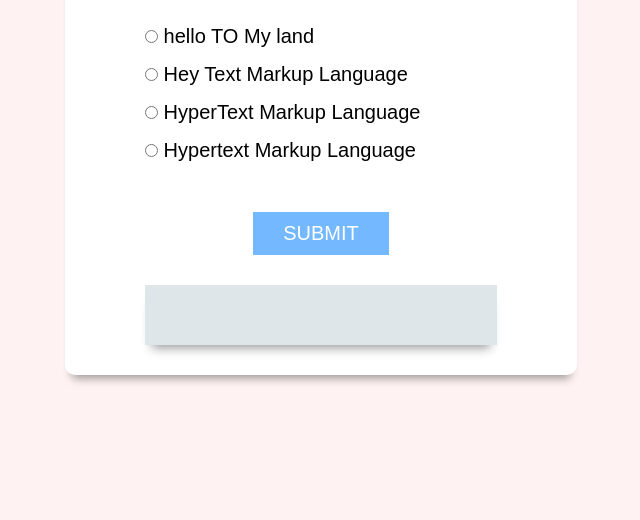
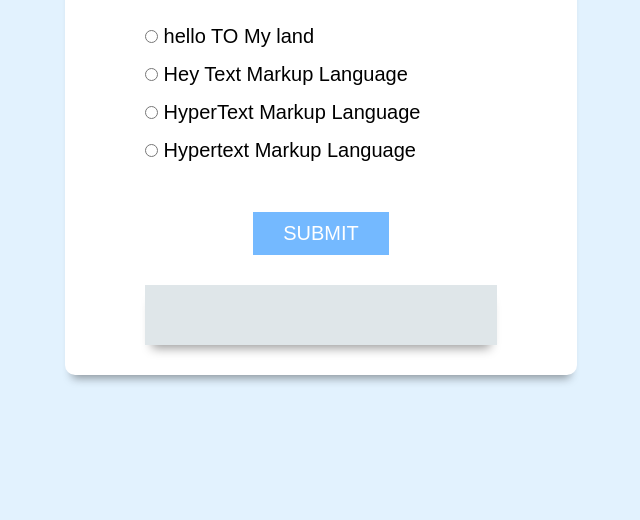
Before and after one commit to chintan004/Quiz-app, a plain HTML site: page index.html in a window 1280 px wide. Shown: the part 280-800 px from the top of the page, without its empty margins (319-959 px from the left). Drawn offline with Linux system fonts and the light colour scheme.

Commit message:
Update style.css

```diff
--- a/style.css
+++ b/style.css
@@ -16,7 +16,7 @@ html{
     min-height: 100vh;
     display: grid;
     place-items: center;
-    background-color: hsla(0, 81%, 86%, 0.2);
+    background-color:  hsl(206, 92%, 94%);
 
 }
 
```
